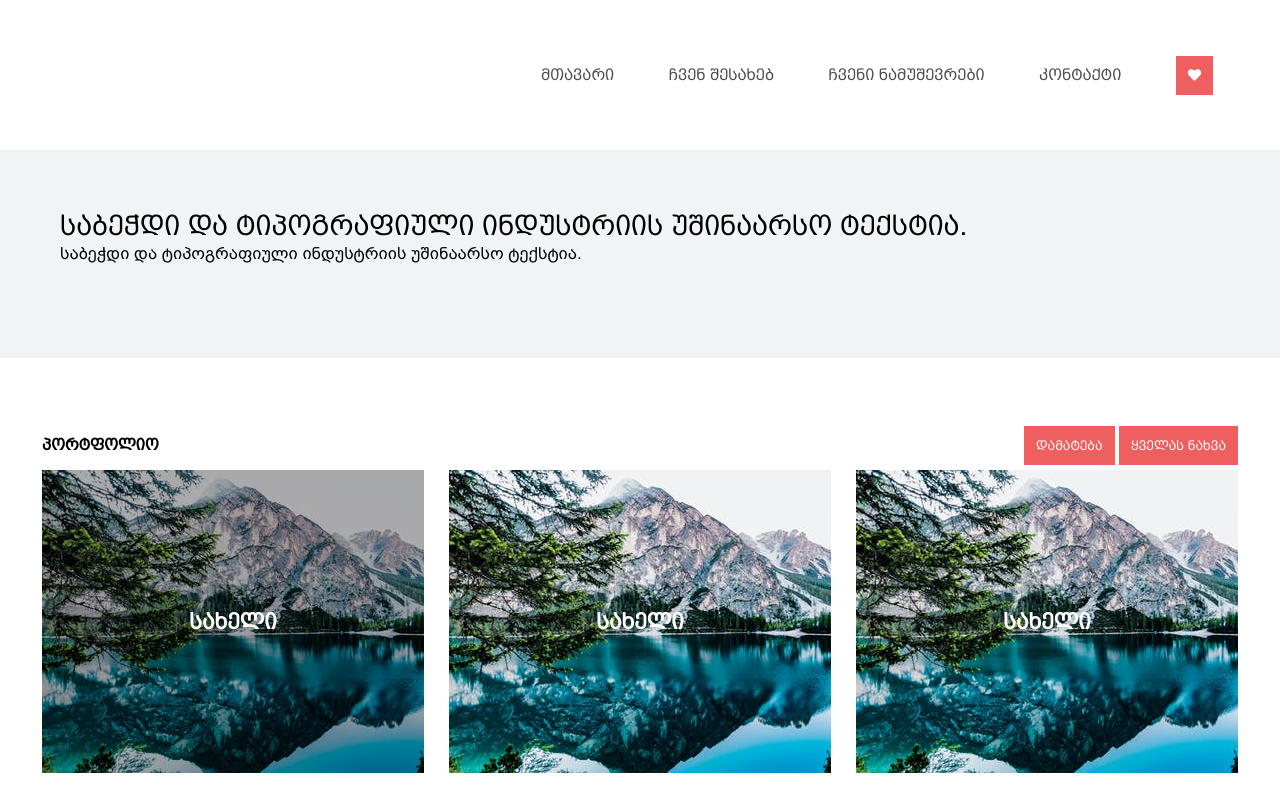
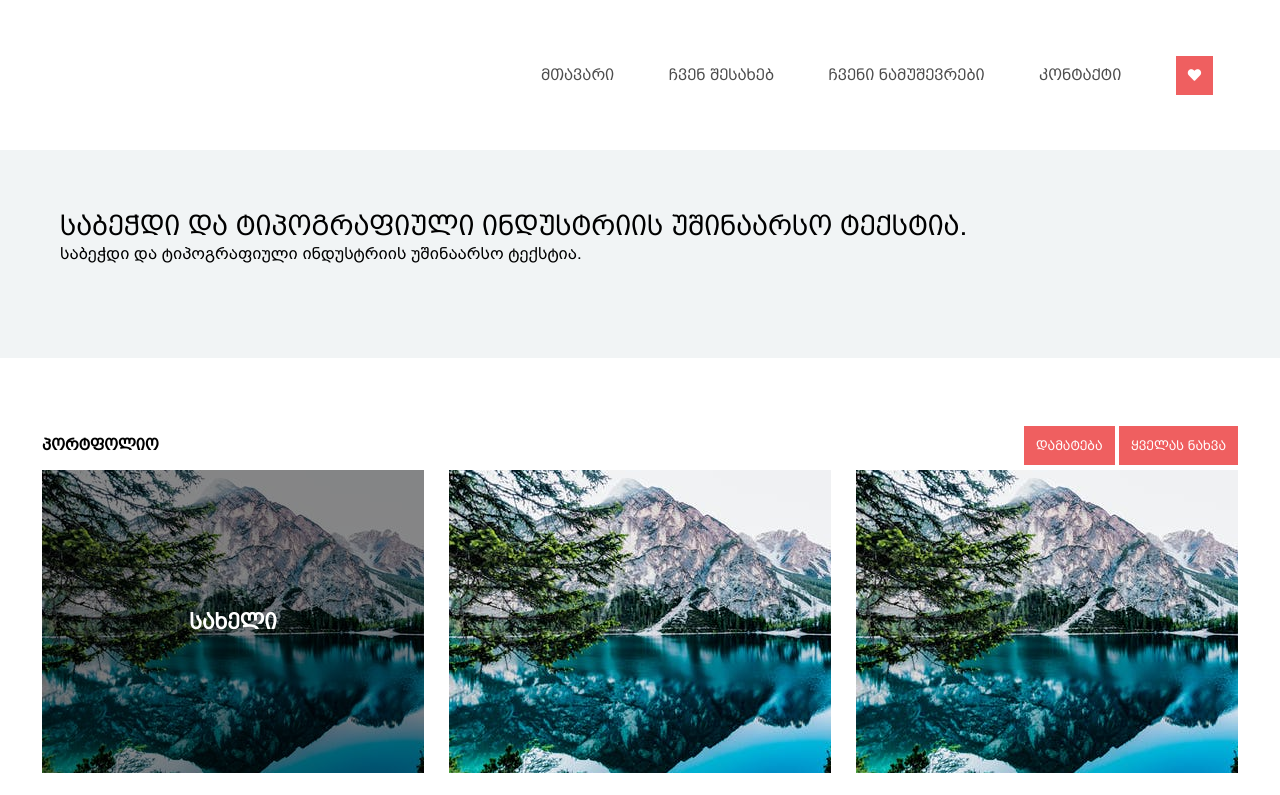
Before and after one commit to levart/figma-projects, a plain HTML site: page index.html in a window 1280 px wide. In both pictures the pointer is over the element 233 px from the left and 621 px from the top of the page. Shown: the top 795 px of the page. Drawn offline with Linux system fonts and the light colour scheme.

Commit message:
add portfolio hover text transition

```diff
--- a/assets/style.css
+++ b/assets/style.css
@@ -29,6 +29,7 @@ header .logo {
     height: 47px;
     flex: 1 0 auto;
 }
+
 header .logo img {
     height: 50px;
 }
@@ -126,11 +127,10 @@ button:hover {
 }
 
 .portfolio__items--item::after {
-  visibility: hidden;
+    opacity: 0;
     position: absolute;
     z-index: 1;
     background-color: black;
-  opacity: 0.3;
     content: ' ';
     width: 100%;
     height: 100%;
@@ -144,10 +144,17 @@ button:hover {
     width: 100%;
     z-index: 2;
     color: white;
+    opacity: 0;
 }
 
 .portfolio__items--item:hover::after {
-  visibility: visible;
+    transition: 1s;
+    opacity: 0.45;
+}
+
+.portfolio__items--item:hover .title {
+    transition: 1s;
+    opacity: 1;
 }
 
 .portfolio--contact {
```
Lines whose indentation alone changed are shown as unchanged.
